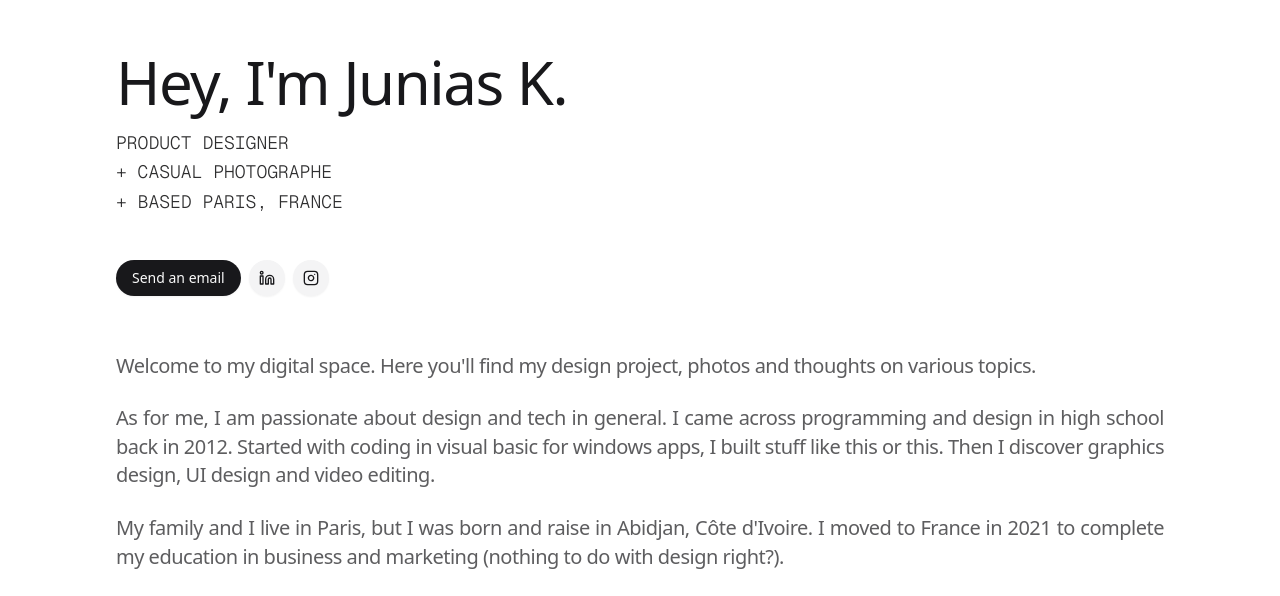
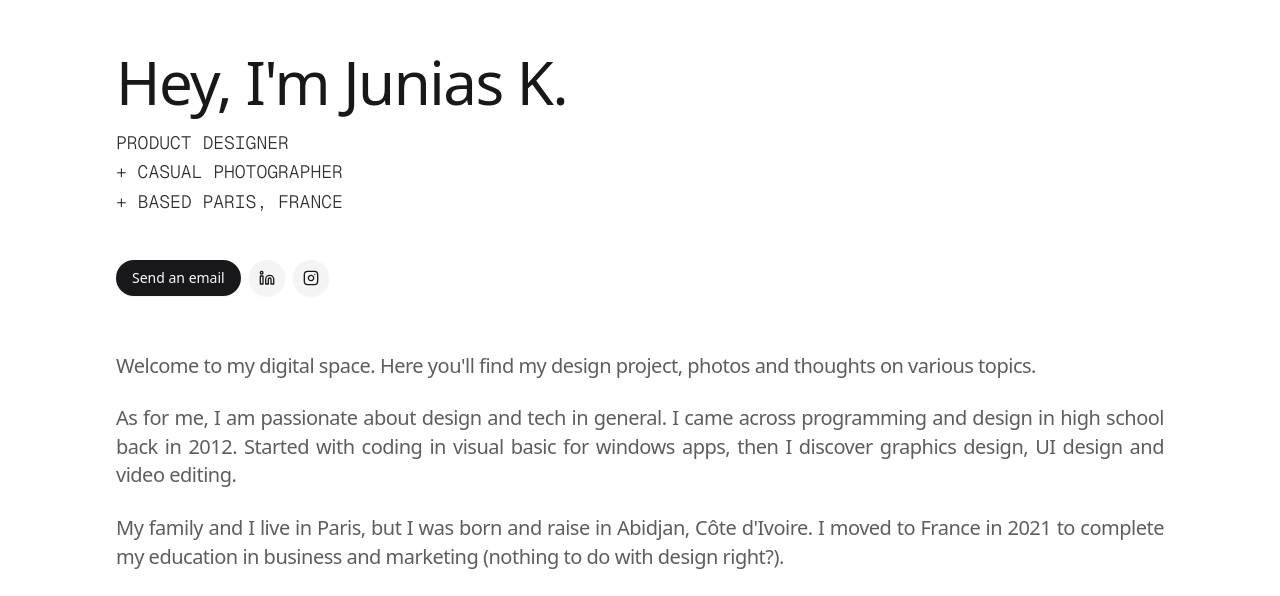
Before and after one commit to juniaskoudou/personal-site, a Next.js app: page / in a window 1280 px wide. Shown: the part 204-800 px from the top of the page. Built offline with nearby package versions, Linux system fonts and the light colour scheme.

Commit message:
copy edit

```diff
--- a/src/app/page.tsx
+++ b/src/app/page.tsx
@@ -19,7 +19,7 @@ export default function Home() {
                   <p className="font-mono font-light uppercase text-foreground/85 text-sm sm:text-lg leading-relaxed">
                   Product Designer
                   <br />
-                  + Casual Photographe
+                  + Casual Photographer
                   <br />
                   + Based Paris, France
                 </p>
@@ -59,7 +59,7 @@ export default function Home() {
                 Welcome to my digital space. Here you&apos;ll find my design project, photos and thoughts on various topics.
               </p>
               <p>
-              As for me, I am passionate about design and tech in general. I came across programming and design in high school back in 2012. Started with coding in visual basic for windows apps, I built stuff like this or this. Then I discover graphics design, UI design and video editing.
+              As for me, I am passionate about design and tech in general. I came across programming and design in high school back in 2012. Started with coding in visual basic for windows apps, then I discover graphics design, UI design and video editing.
               </p>
               <p>
               My family and I live in Paris, but I was born and raise in Abidjan, Côte d&apos;Ivoire. I moved to France in 2021 to complete my education in business and marketing (nothing to do with design right?).
```
